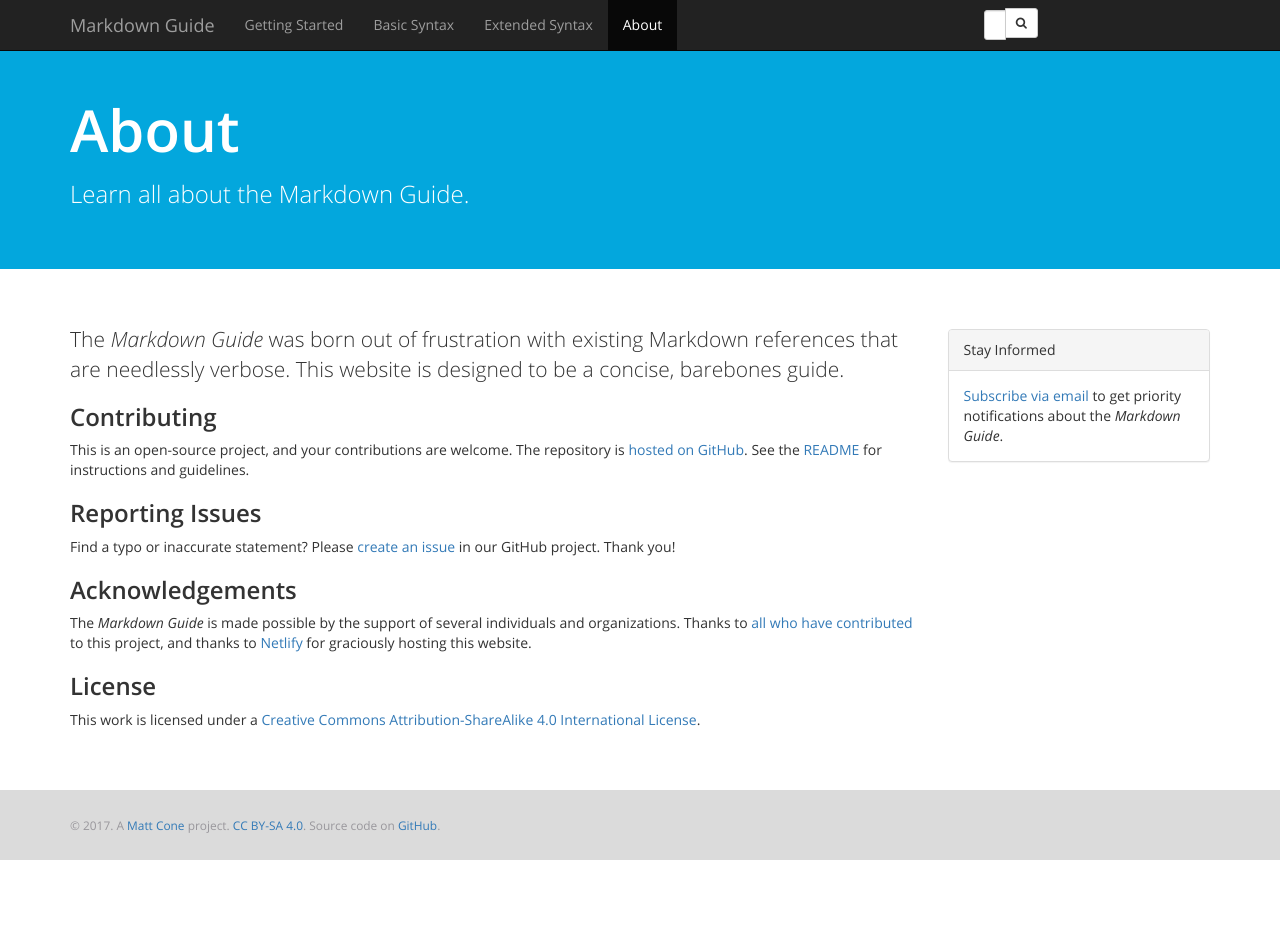
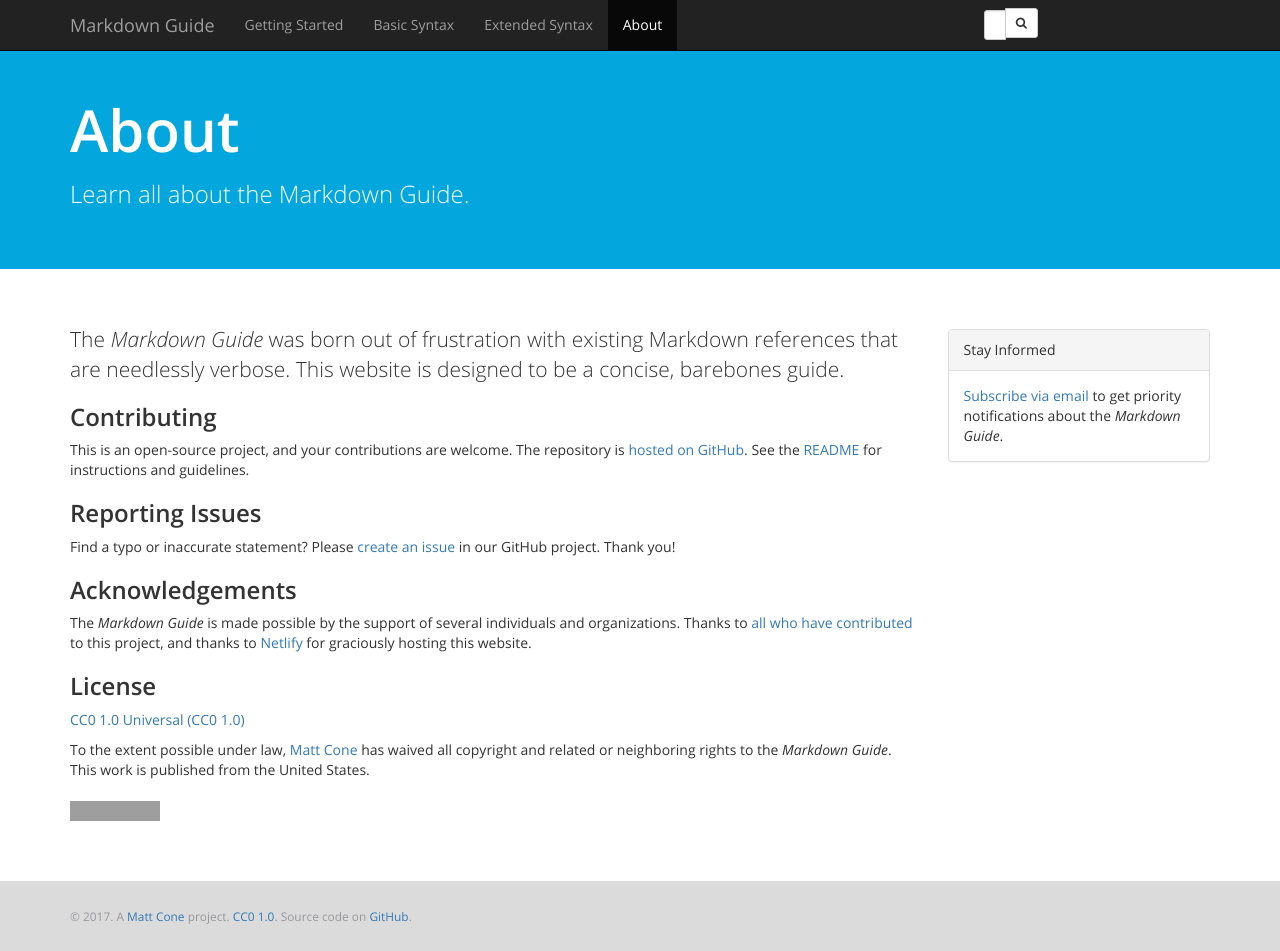
Before and after one commit to mattcone/markdown-guide, a Jekyll site: the page built from about.md, in a window 1280 px wide and 951 px high. Built offline with Jekyll 4.4.1, drawn with Linux system fonts in a browser that asks for light colours; comment, search, counter and statistics services are not loaded; grey boxes are pictures that could not be loaded.

Commit message:
Update licenses

```diff
--- a/_includes/footer.html
+++ b/_includes/footer.html
@@ -1,6 +1,6 @@
 <footer class="site-footer">
   <div class="container">
-    <small class="block">&copy; {{ site.time | date: '%Y' }}. A <a href="http://mattcone.com">{{ site.author.name }}</a> project. <a rel="license" href="http://creativecommons.org/licenses/by-sa/4.0/">CC BY-SA 4.0</a>. Source code on <a href="https://github.com/mattcone/markdown-guide">GitHub</a>.</small>
+    <small class="block">&copy; {{ site.time | date: '%Y' }}. A <a href="http://mattcone.com">{{ site.author.name }}</a> project. <a rel="license" href="https://creativecommons.org/publicdomain/zero/1.0/">CC0 1.0</a>. Source code on <a href="https://github.com/mattcone/markdown-guide">GitHub</a>.</small>
   </div>
 </footer>
 <script type="text/javascript" src="/assets/javascript/anchor.js"></script>
--- a/about.md
+++ b/about.md
@@ -20,4 +20,21 @@ The *Markdown Guide* is made possible by the support of several individuals and
 
 ### License
 
-This work is licensed under a <a rel="license" href="http://creativecommons.org/licenses/by-sa/4.0/">Creative Commons Attribution-ShareAlike 4.0 International License</a>.
+[CC0 1.0 Universal (CC0 1.0)](https://creativecommons.org/publicdomain/zero/1.0/)
+
+<p xmlns:dct="http://purl.org/dc/terms/" xmlns:vcard="http://www.w3.org/2001/vcard-rdf/3.0#">
+  To the extent possible under law,
+  <a rel="dct:publisher"
+     href="https://www.markdownguide.org">
+    <span property="dct:title">Matt Cone</span></a>
+  has waived all copyright and related or neighboring rights to the
+  <i><span property="dct:title">Markdown Guide</span></i>.
+This work is published from the
+<span property="vcard:Country" datatype="dct:ISO3166"
+      content="US" about="https://www.markdownguide.org">
+  United States</span>.
+  <br /><br />
+  <a rel="license"
+     href="http://creativecommons.org/publicdomain/zero/1.0/">
+    <img src="http://i.creativecommons.org/p/zero/1.0/88x31.png" style="border-style: none;" alt="CC0" /></a>
+</p>
```
Also changed, not shown: LICENSE.txt, README.md.
